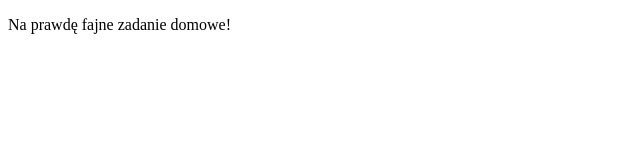
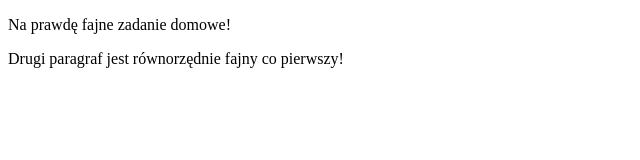
Before and after one commit to zajack93/gitjestgit, a plain HTML site: page index.html in a window 1280 px wide. Shown: the whole page, without its empty margins (0-640 px from the left). Drawn offline with Linux system fonts and the light colour scheme.

Commit message:
drugi paragraf

```diff
--- a/index.html
+++ b/index.html
@@ -7,5 +7,6 @@
 <body>
 
 	<p id = "paragraf1"> Na prawdę fajne zadanie domowe! </p>
+	<p id = "paragraf2"> Drugi paragraf jest równorzędnie fajny co pierwszy! </p>
 </body>
 </html>
```
